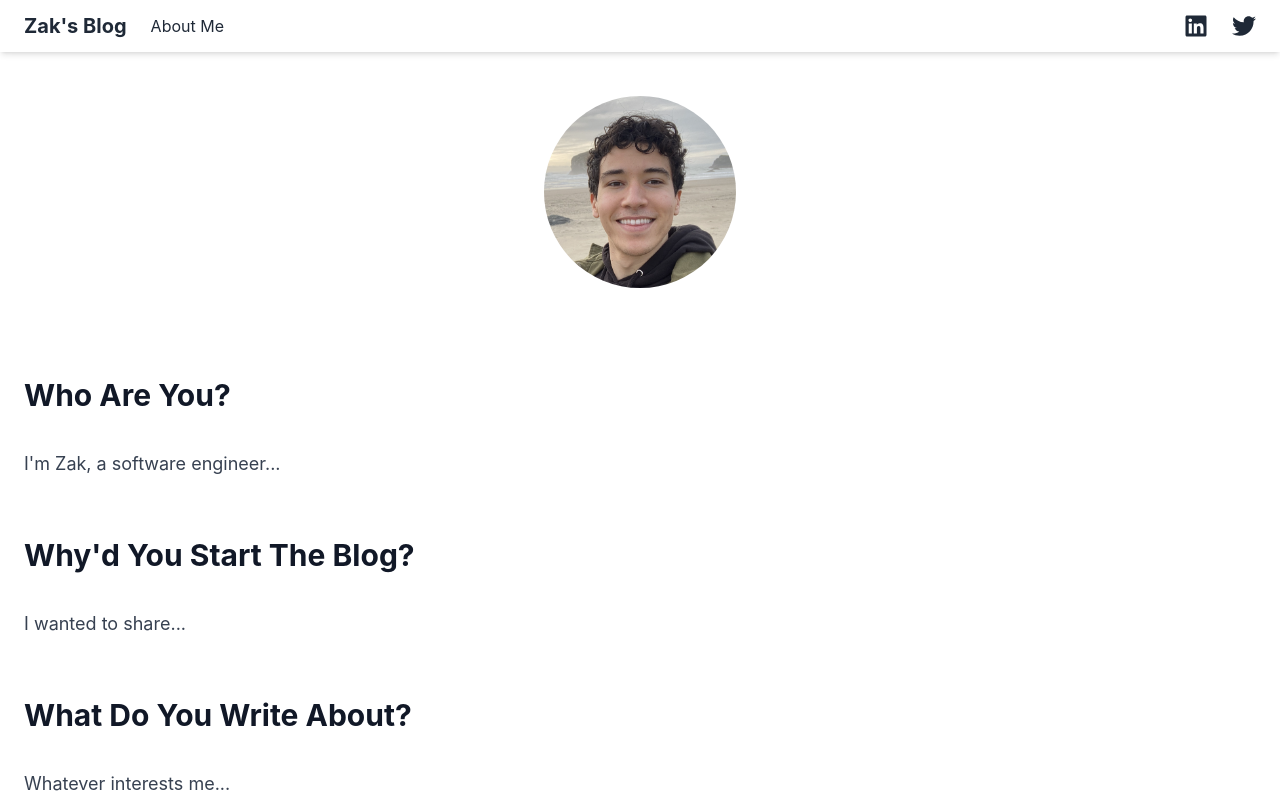
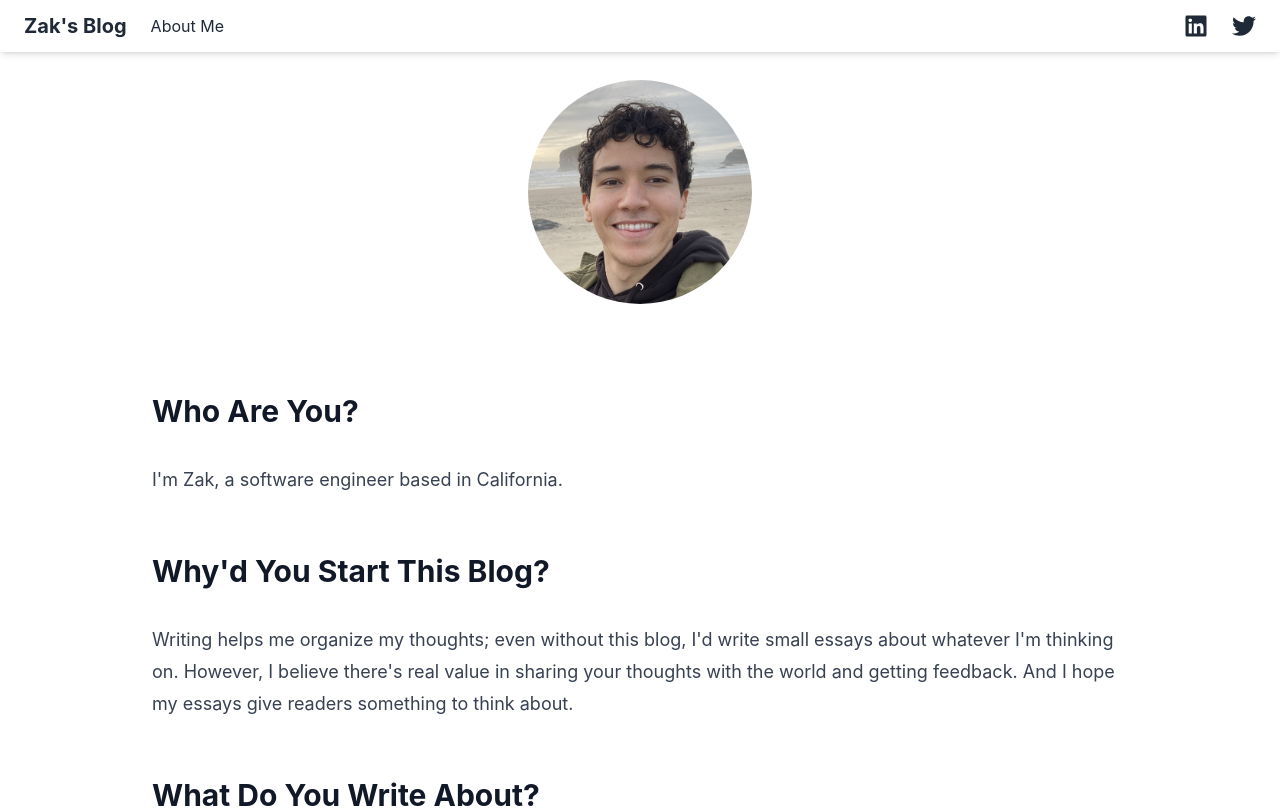
Before and after one commit to zakhij/blog, a React (Create React App) app in the folder frontend/: page /about in a window 1280 px wide. Shown: the top 808 px of the page. Built offline with nearby package versions, Linux system fonts and the light colour scheme.

Commit message:
About Section (contents + vert spacing)

```diff
--- a/frontend/src/components/About.js
+++ b/frontend/src/components/About.js
@@ -5,13 +5,21 @@ import Markdown from 'markdown-to-jsx';
 
 const aboutMeContent = `
 ## Who Are You?
-I'm Zak, a software engineer...
+I'm Zak, a software engineer based in California.
 
-## Why'd You Start The Blog?
-I wanted to share...
+## Why'd You Start This Blog?
+Writing helps me organize my thoughts; even without this blog, I'd write small essays
+about whatever I'm thinking on. However, I believe there's real value in sharing your thoughts
+with the world and getting feedback. And I hope my essays give readers something to think about.
 
 ## What Do You Write About?
-Whatever interests me...
+My essays are usually sparked by something I've experienced in my life or read about. So really,
+whatever interests me :)
+
+
+## How Can I Contact You?
+Feel free to write me an email at zakhijaouy@gmail.com
+
 `;
 
 function About() {
@@ -21,7 +29,7 @@ function About() {
           <img
             src={profileImage}
             alt="ME"
-            className="w-48 h-48 rounded-full center"
+            className="w-56 h-56 rounded-full center"
           />
         </div>
         <Markdown>{aboutMeContent}</Markdown>
--- a/frontend/src/components/PageLayout.js
+++ b/frontend/src/components/PageLayout.js
@@ -2,8 +2,32 @@ import React from 'react';
 
 function PageLayout({ children }) {
   return (
-    <div className="container mx-auto px-6 py-4">
-      <div className="prose prose-lg max-w-none">{children}</div>
+    <div className="container mx-auto px-6 max-w-screen-lg">
+      <div className="prose prose-lg max-w-none">
+        <style jsx>{`
+          .prose h1 {
+            margin-top: 0.5em;
+            margin-bottom: 0.25em;
+          }
+          .prose h2 {
+            margin-top: 0.25em;
+            margin-bottom: 0.25em;
+          }
+          .prose h3 {
+            margin-top: 0.5em;
+            margin-bottom: 0.25em;
+          }
+          .prose p {
+            margin-top: 0.25em;
+            margin-bottom: 1em;
+          }
+          .prose li {
+            margin-top: 0.25em;
+            margin-bottom: 0.25em;
+          }
+        `}</style>
+        {children}
+      </div>
     </div>
   );
 }
```
